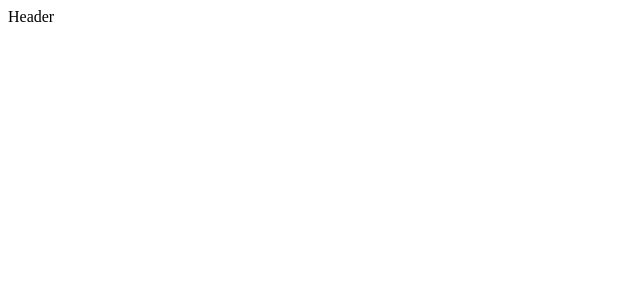
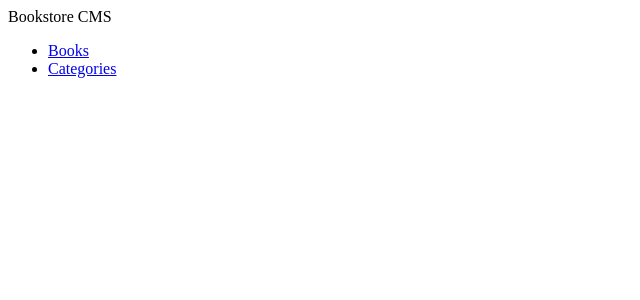
Before and after one commit to moise10r/book-store, a React (Create React App) app: page / in a window 1280 px wide. Shown: the top 300 px of the page, without its empty margins (0-640 px from the left). Built offline with nearby package versions, Linux system fonts and the light colour scheme.

Commit message:
Add the header layout

```diff
--- a/src/components/header.jsx
+++ b/src/components/header.jsx
@@ -2,7 +2,15 @@ import React from 'react';
 
 const Header = () => (
   <header>
-    Header
+    <div className="log-wrapper">
+      <span className="logo">Bookstore CMS</span>
+    </div>
+    <nav className="main-nav-bar">
+      <ul className="link-list">
+        <li className="link"><a href="#2">Books</a></li>
+        <li className="link"><a href="#2">Categories</a></li>
+      </ul>
+    </nav>
   </header>
 );
 
```
Also changed, not shown: src/assets/css/main.css (added).
